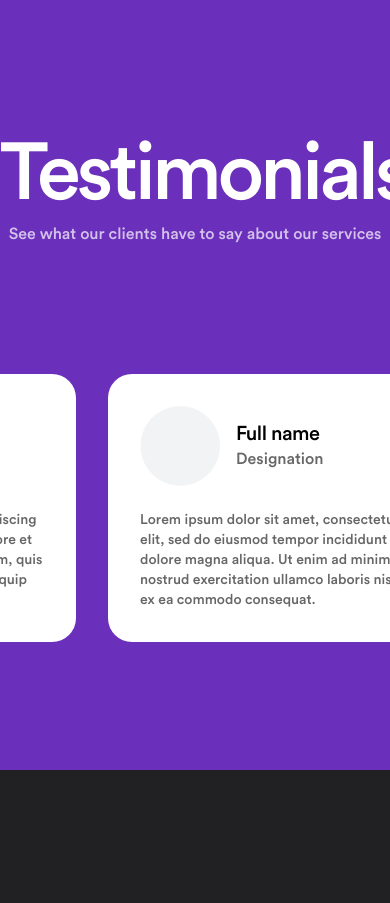
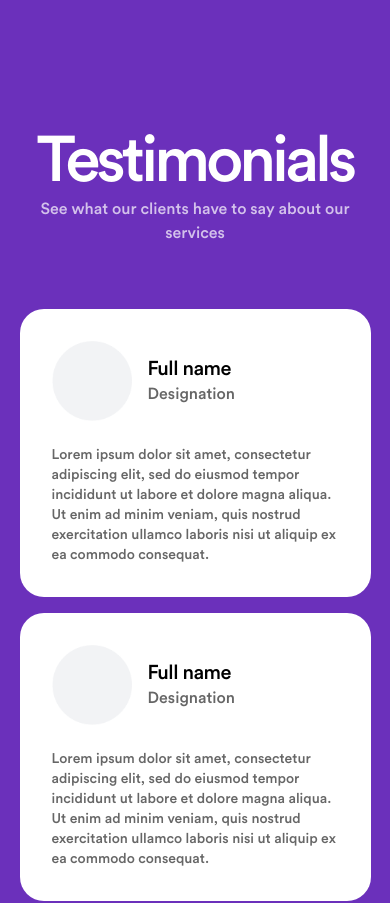
Before and after one commit to isaacwritescode/pinnacle-website, a React (Create React App) app: page / in a window 390 px wide. Shown: the part 8620-9523 px from the top of the page. Built offline with nearby package versions, Linux system fonts and the light colour scheme.

Commit message:
make testimonials responsive

```diff
--- a/src/pages/Landing/Testimonials/Card/index.js
+++ b/src/pages/Landing/Testimonials/Card/index.js
@@ -14,8 +14,8 @@ const Card = ({ name, designation, body, avatar }) => {
   return (
     <ThemeProvider theme={lightTheme}>
       <Stack
-      bgcolor="white"
-        width={400}
+        bgcolor="white"
+        width={{ xs: "100%", md: 400 }}
         mx={2}
         boxSizing="border-box"
         borderRadius={6}
--- a/src/pages/Landing/Testimonials/index.js
+++ b/src/pages/Landing/Testimonials/index.js
@@ -5,6 +5,7 @@ import {
   ThemeProvider,
   Typography,
   createTheme,
+  useMediaQuery,
 } from "@mui/material";
 import Card from "./Card";
 import "react-slideshow-image/dist/styles.css";
@@ -14,6 +15,7 @@ import Marquee from "react-fast-marquee";
 const Testimonials = () => {
   // Define a custom theme
   const theme = useTheme();
+  const md = useMediaQuery(theme.breakpoints.up("md"));
   const darkTheme = createTheme({
     ...theme,
     palette: {
@@ -24,19 +26,30 @@ const Testimonials = () => {
   return (
     <ThemeProvider theme={darkTheme}>
       <Box bgcolor="#6B30BB" pb={16}>
-        <Stack textAlign="center" py={16}>
-          <Typography variant="h1" color="text.primary">
+        <Box width={{ xs: "90%", md: "70%" }} mx="auto">
+          <Stack textAlign="center" pt={16} pb={{ xs: 8, md: 16 }}>
+            <Typography variant={md ? "h1" : "h2"} color="text.primary">
               Testimonials
             </Typography>
             <Typography variant="body1" color="text.secondary">
               See what our clients have to say about our services
             </Typography>
           </Stack>
+          {md || (
+            <Stack spacing={2}>
+              {TESTIMONIALS.map((item, idx) => (
+                <Card key={idx} {...item} />
+              ))}
+            </Stack>
+          )}
+        </Box>
+        {md && (
           <Marquee pauseOnHover pauseOnClick>
             {TESTIMONIALS.map((item, idx) => (
               <Card key={idx} {...item} />
             ))}
           </Marquee>
+        )}
       </Box>
     </ThemeProvider>
   );
```
Lines whose indentation alone changed are shown as unchanged.
